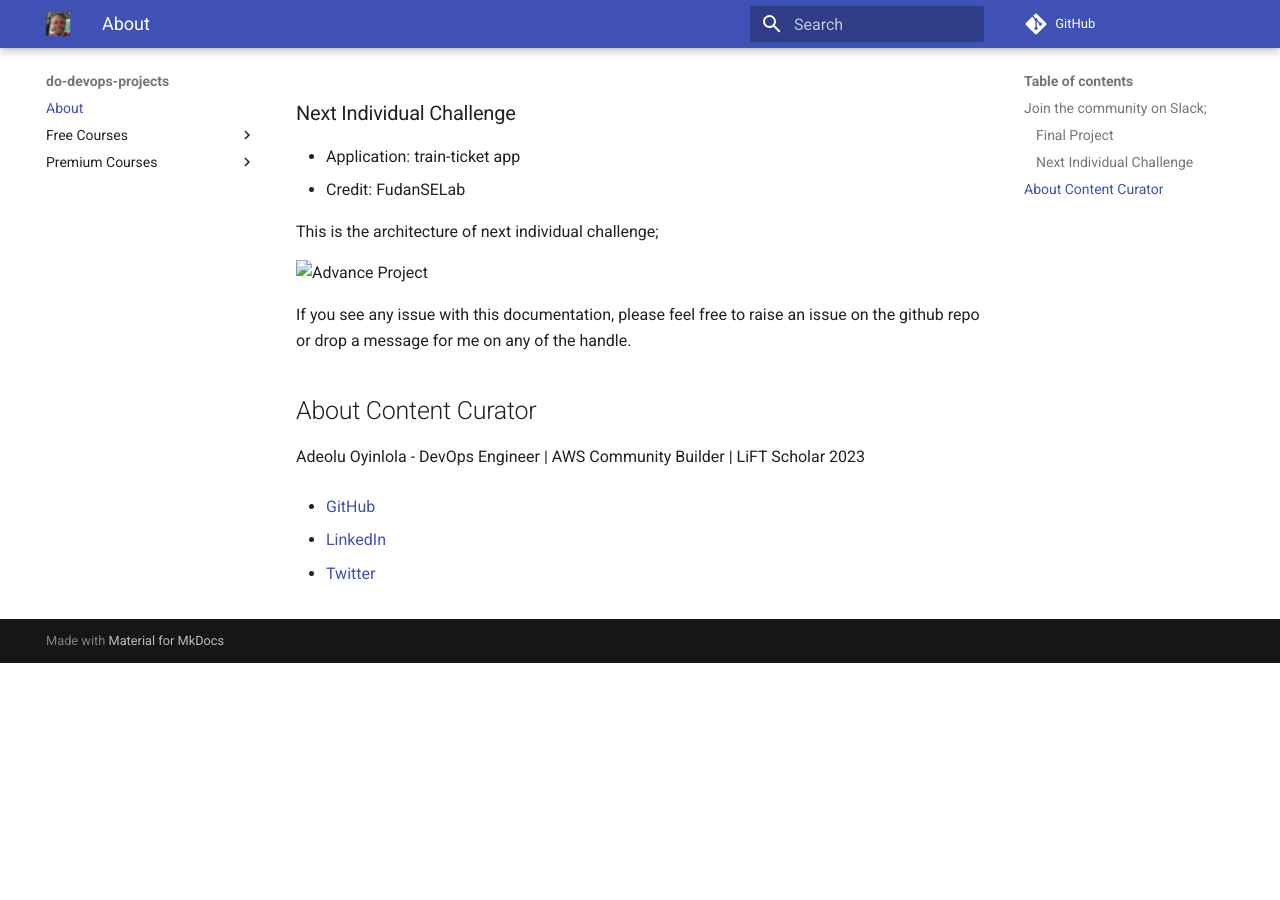
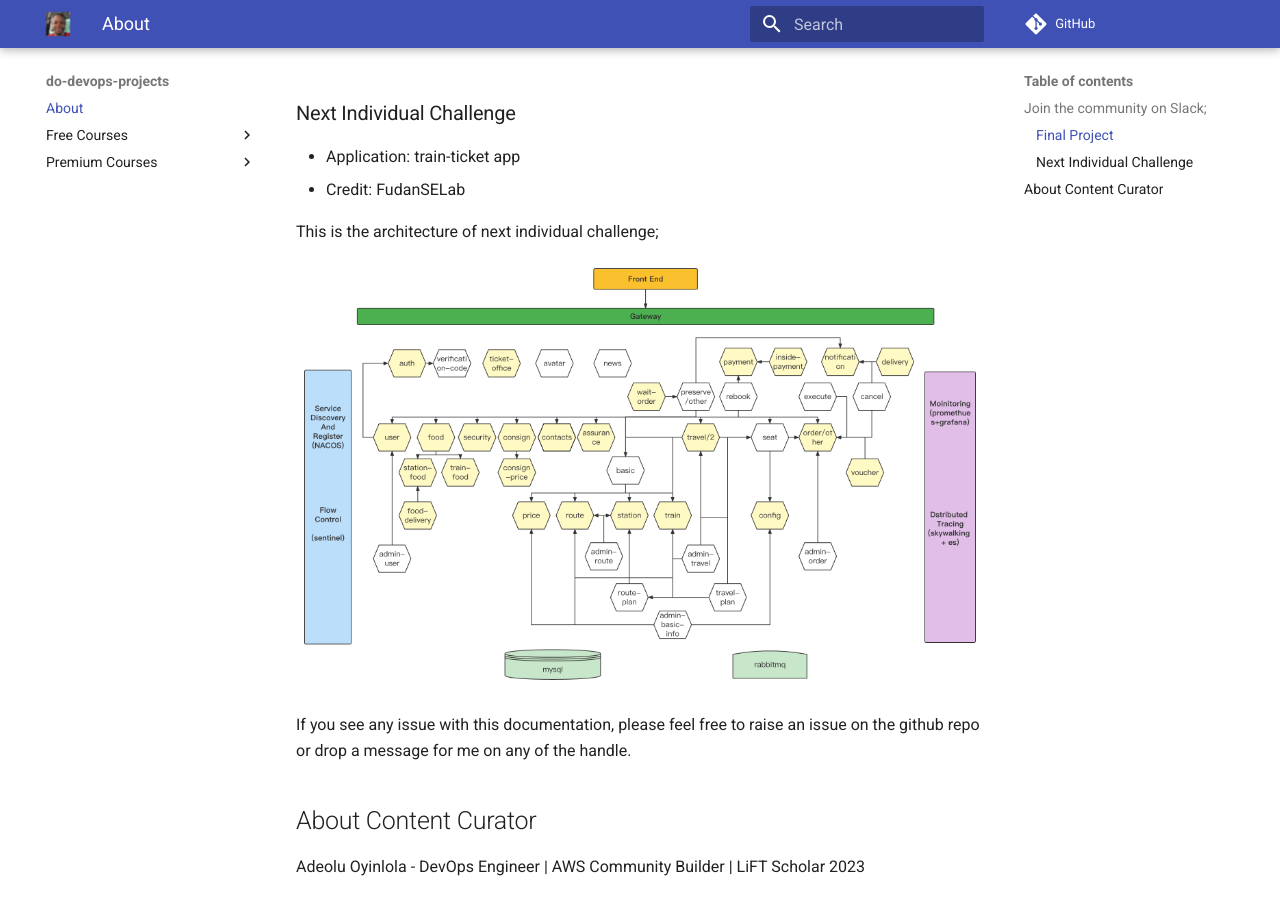
Before and after one commit to hellodeolu/don-labs, an MkDocs documentation site: the page built from docs/about/index.md, in a window 1280 px wide and 900 px high, scrolled down 1509 px. Built offline with MkDocs 1.6.1 and Material for MkDocs 9.7.7, drawn with Linux system fonts in a browser that asks for light colours; comment, search, counter and statistics services are not loaded; before the commit the page ends 2172 px from its top, so only the background shows below that.

Commit message:
Version 2

```diff
--- a/docs/about/index.md
+++ b/docs/about/index.md
@@ -31,7 +31,7 @@ This is the architecture of the final project;
 
 This is the architecture of next individual challenge;
 
-![Advance Project](..assets/advance.png)
+![Advance Project](../assets/advance.png)
 
 If you see any issue with this documentation, please feel free to raise an issue on the github repo or drop a message for me on any of the handle.
 
```
